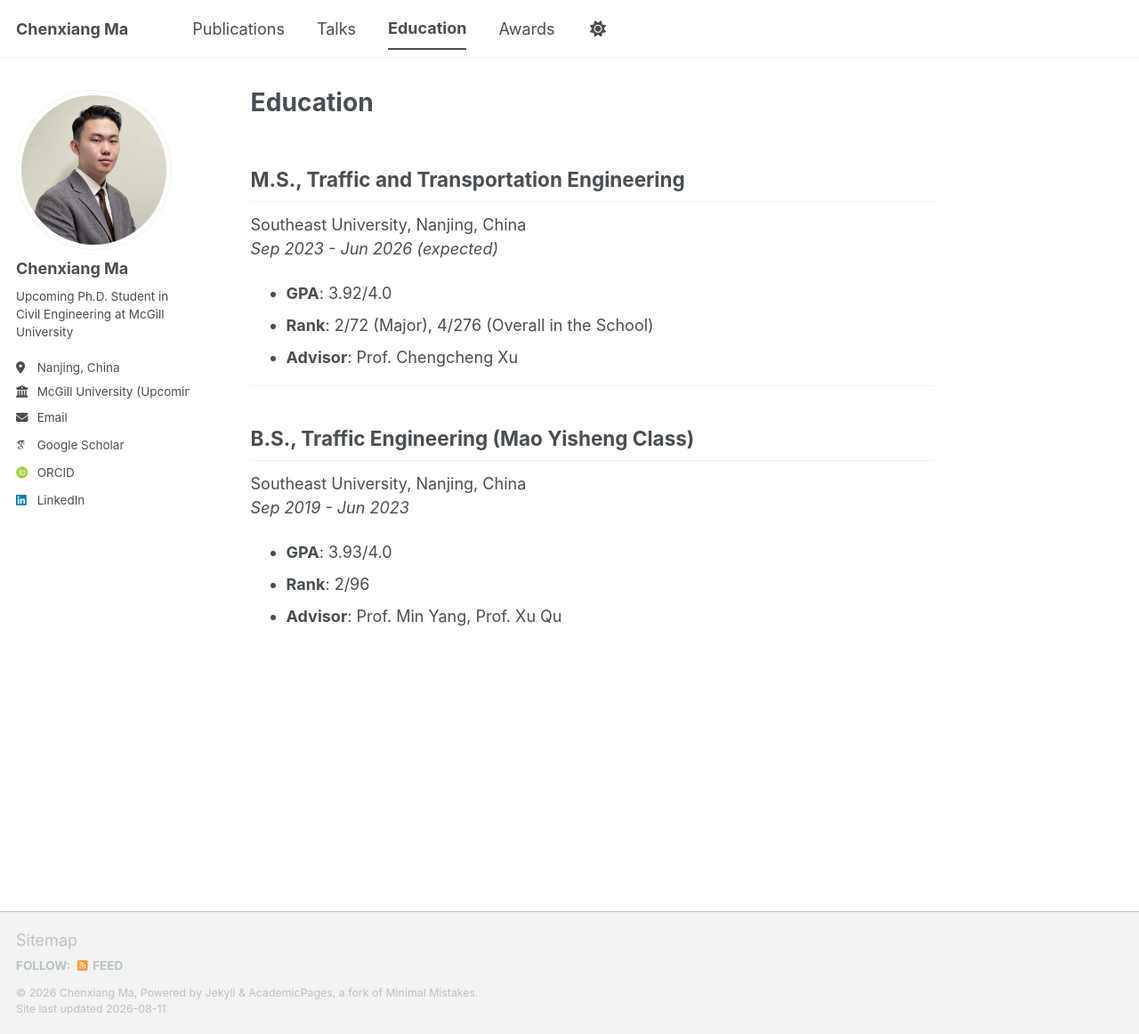
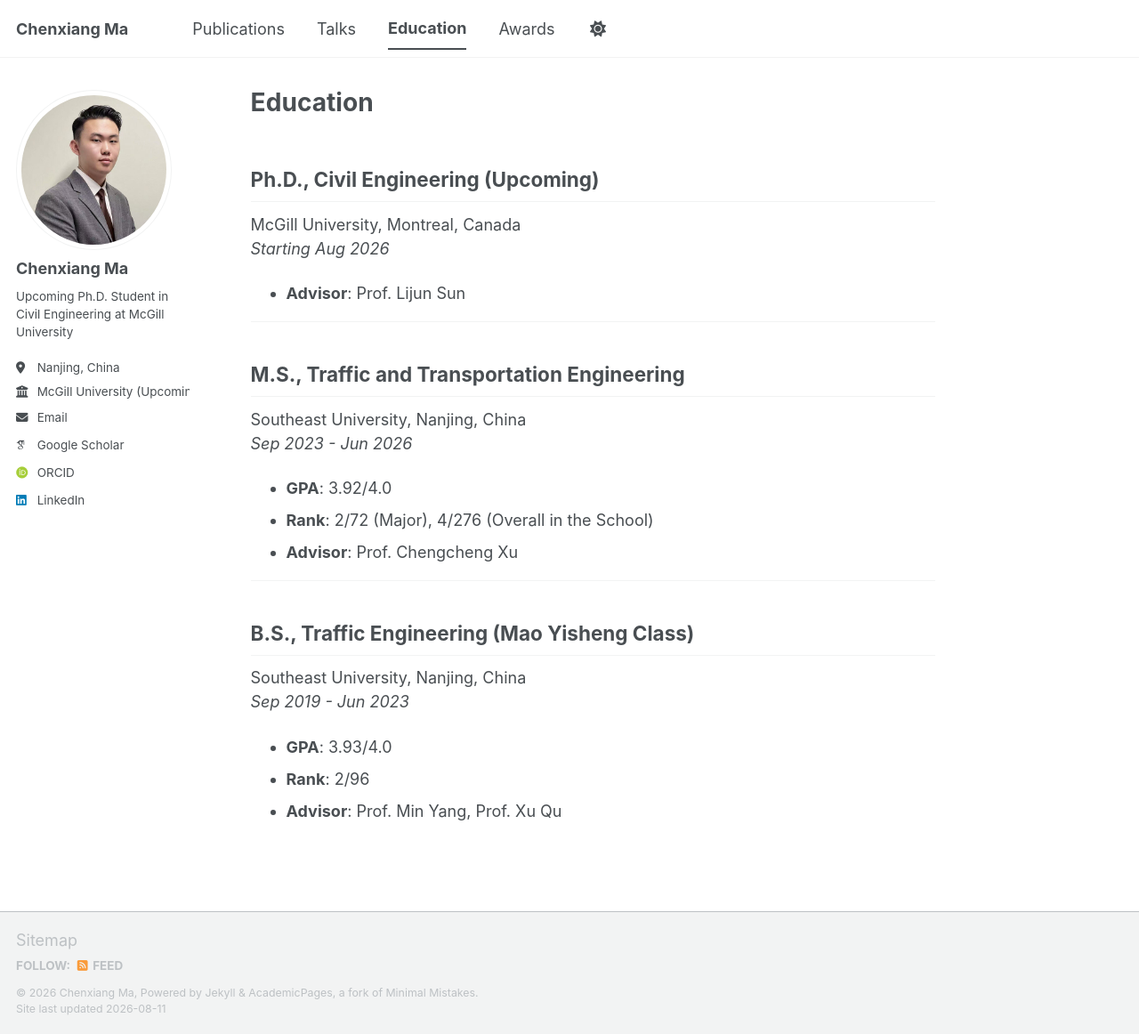
Before and after one commit to macxii23/macxii23.github.io, a Jekyll site: the page built from _pages/education.md, in a window 1280 px wide and 1162 px high. Shown: the whole window at 89% size. Built offline with Jekyll 4.4.1, drawn with Linux system fonts in a browser that asks for light colours; some web fonts are replaced; a script bundle is joined from its source files by our own code; library files that are not in the unit come from our copies.

Commit message:
Update education.md

```diff
--- a/_pages/education.md
+++ b/_pages/education.md
@@ -4,10 +4,19 @@ title: "Education"
 author_profile: true
 ---
 
+## Ph.D., Civil Engineering (Upcoming)
+
+McGill University, Montreal, Canada<br>
+*Starting Aug 2026*
+
+- **Advisor**: Prof. Lijun Sun
+
+---
+
 ## M.S., Traffic and Transportation Engineering
 
 Southeast University, Nanjing, China
-*Sep 2023 - Jun 2026 (expected)*
+*Sep 2023 - Jun 2026*
 
 - **GPA**: 3.92/4.0
 - **Rank**: 2/72 (Major), 4/276 (Overall in the School)
```
